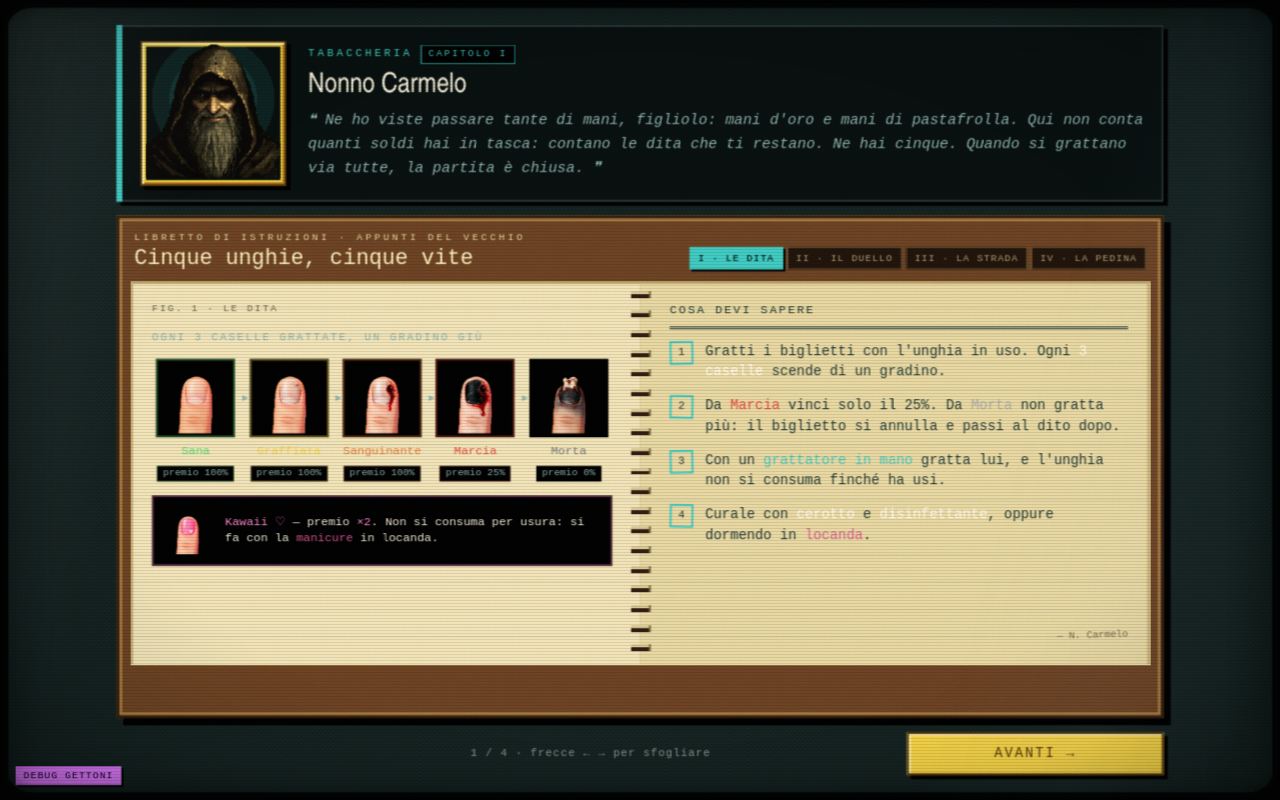
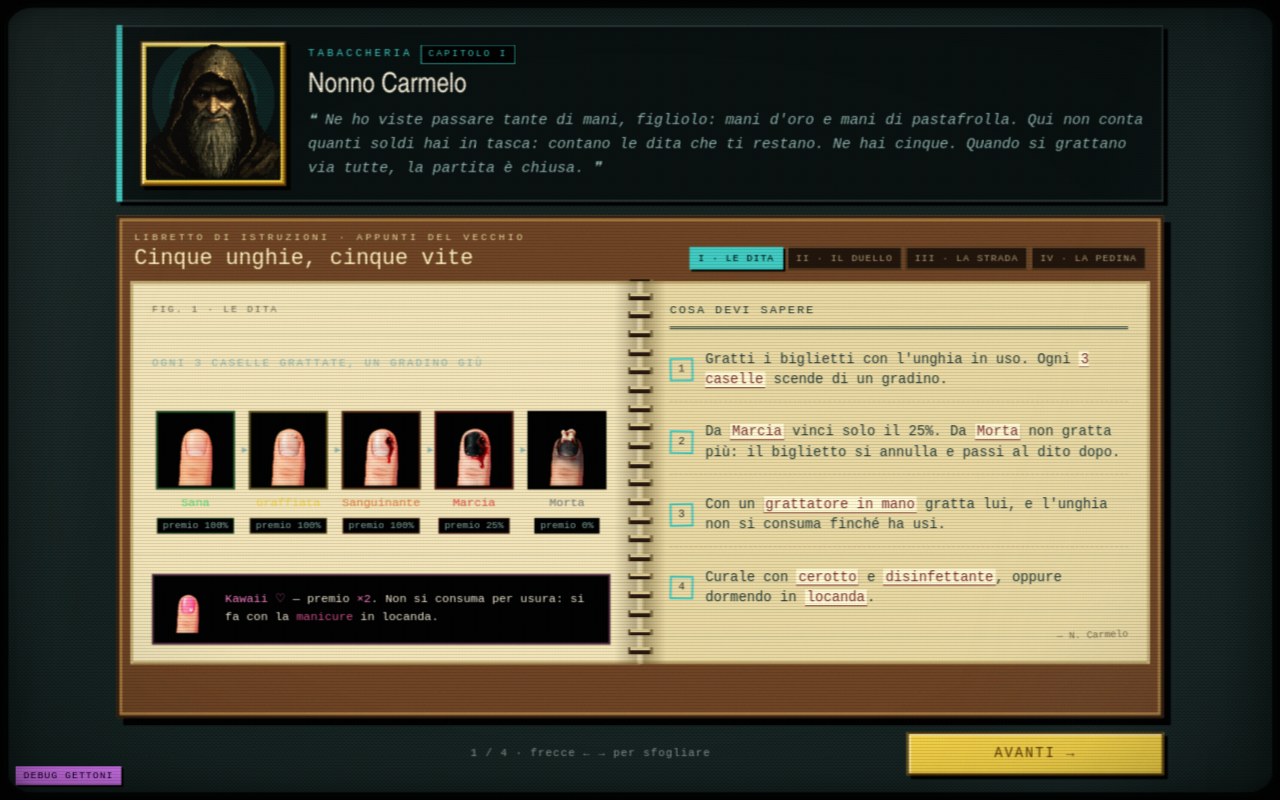
Before and after one commit to brrucelean/grattini-v3, a React (Vite) app: page / in a window 1280 px wide. Both pictures are taken after a click on the button "INIZIA LA RUN". Built offline with nearby package versions, Linux system fonts and the light colour scheme; a web font is replaced by a local one.

Commit message:
Improve sketchbook layout and page turn

```diff
--- a/src/components/intro/TutorialDesk.jsx
+++ b/src/components/intro/TutorialDesk.jsx
@@ -1,4 +1,4 @@
-import { useEffect, useState } from "react";
+import { useEffect, useRef, useState } from "react";
 import { C, FONT, FONT_TITLE } from "../../data/theme.js";
 import { BIOMES, BOSS_MIN_MONEY } from "../../data/biomes.js";
 import { AudioEngine } from "../../audio.js";
@@ -57,7 +57,7 @@ function NailsArt() {
   // Dita della V2 (nail-<stato>.webp, P-07)
   const sprite = (id) => (`nail-${id}`);
   return (
-    <div style={{ display: "flex", flexDirection: "column", gap: 14 }}>
+    <div style={{ height: "100%", display: "flex", flexDirection: "column", justifyContent: "space-evenly", gap: 14 }}>
       <span style={{ fontSize: 11, letterSpacing: 2, color: INK }}>OGNI 3 CASELLE GRATTATE, UN GRADINO GIÙ</span>
       <div style={{ display: "grid", gridTemplateColumns: "repeat(5, minmax(0,1fr))", gap: 6, alignItems: "end" }}>
         {NAILS.map((n, i) => (
@@ -90,7 +90,7 @@ function CombatArt() {
     </div>
   );
   return (
-    <div style={{ display: "flex", flexDirection: "column", gap: 12 }}>
+    <div style={{ height: "100%", display: "flex", flexDirection: "column", justifyContent: "space-evenly", gap: 12 }}>
       {/* il nemico */}
       <div style={{ display: "grid", gridTemplateColumns: "auto minmax(0,1fr)", gap: 12, alignItems: "center" }}>
         <div style={{ width: 64, height: 64, background: "#000", boxShadow: `inset 0 0 0 2px ${C.red}66`, overflow: "hidden" }}>
@@ -141,7 +141,7 @@ const PATH = [
 
 function MapArt() {
   return (
-    <div style={{ display: "flex", flexDirection: "column", gap: 12 }}>
+    <div style={{ height: "100%", display: "flex", flexDirection: "column", justifyContent: "space-evenly", gap: 12 }}>
       <div style={{ position: "relative", display: "grid", gridTemplateColumns: `repeat(${PATH.length}, minmax(0,1fr))`, gap: 4, padding: "14px 6px", background: dither(T.board, T.board2), boxShadow: "inset 0 0 0 2px #000" }}>
         <div aria-hidden style={{ position: "absolute", left: "8%", right: "8%", top: 40, borderTop: `2px dashed ${GOLD.lo}` }} />
         {PATH.map((n, i) => {
@@ -177,7 +177,7 @@ const SHOWCASE = ["ficheBlu", "monetaVicolo", "madreperla", "vhs", "specchietto"
 
 function TokenArt() {
   return (
-    <div style={{ display: "flex", flexDirection: "column", gap: 12 }}>
+    <div style={{ height: "100%", display: "flex", flexDirection: "column", justifyContent: "space-evenly", gap: 12 }}>
       <div style={{ display: "grid", gridTemplateColumns: "auto minmax(0,1fr)", gap: 14, alignItems: "center" }}>
         <div style={{ padding: 10, background: "#000", boxShadow: `inset 0 0 0 2px ${GOLD.mid}` }}><Pedina id="ottone" size={56} /></div>
         <div style={{ display: "flex", flexDirection: "column", gap: 4 }}>
@@ -248,9 +248,13 @@ const CHAPTERS = [
 ];
 
 export function TutorialDesk({ page, onPage, onDone }) {
+  const previousPage = useRef(page);
   const ch = CHAPTERS[page] || CHAPTERS[0];
   const { shown, done, skip } = useTyped(ch.voice);
   const last = page === CHAPTERS.length - 1;
+  const turnDirection = page >= previousPage.current ? "forward" : "backward";
+
+  useEffect(() => { previousPage.current = page; }, [page]);
 
   // ← → per sfogliare
   useEffect(() => {
@@ -300,14 +304,20 @@ export function TutorialDesk({ page, onPage, onDone }) {
           display: "flex", flexDirection: "column", gap: 10,
         }}>
           <style>{`
-            @keyframes sketchbookPageIn {
-              0% { opacity: 0; transform: perspective(900px) rotateY(-5deg) translateX(14px); }
-              55% { opacity: 1; transform: perspective(900px) rotateY(1deg) translateX(-2px); }
-              100% { opacity: 1; transform: perspective(900px) rotateY(0) translateX(0); }
+            @keyframes turnPageForward {
+              0% { transform: rotateY(-94deg); filter: brightness(.62); }
+              45% { transform: rotateY(-42deg); filter: brightness(.78); }
+              100% { transform: rotateY(0); filter: brightness(1); }
+            }
+            @keyframes turnPageBackward {
+              0% { transform: rotateY(94deg); filter: brightness(.62); }
+              45% { transform: rotateY(42deg); filter: brightness(.78); }
+              100% { transform: rotateY(0); filter: brightness(1); }
             }
             @media (prefers-reduced-motion: reduce) {
-              .sketchbook-spread { animation: none !important; }
+              .sketch-page { animation: none !important; }
             }
+            .sketch-rules b { color:#7b3030 !important; background:#fff5cf; padding:0 2px; box-shadow:0 1px #7b3030; }
           `}</style>
           <header style={{ display: "flex", alignItems: "flex-end", justifyContent: "space-between", gap: 16, flexWrap: "wrap", padding: "2px 4px" }}>
             <div style={{ display: "flex", flexDirection: "column", gap: 3 }}>
@@ -328,22 +338,31 @@ export function TutorialDesk({ page, onPage, onDone }) {
             </nav>
           </header>
 
-          <div key={page} className="sketchbook-spread" style={{
+          <div key={page} style={{
             position: "relative", display: "grid", gridTemplateColumns: "repeat(2, minmax(0,1fr))", minHeight: 390,
-            transformOrigin: "50% 50%", animation: "sketchbookPageIn 0.28s steps(4) both",
+            perspective: 1300, isolation: "isolate",
           }}>
-            <span aria-hidden style={{ position: "absolute", zIndex: 3, left: "50%", top: 0, bottom: 0, width: 18, transform: "translateX(-50%)",
-              background: "repeating-linear-gradient(0deg, transparent 0 13px, #332014 13px 17px, #d7c58f 17px 20px)",
-              filter: "drop-shadow(2px 0 #806b43)" }} />
-            <section aria-label="Illustrazione" style={{ background: paperLines, color: PAPER_INK, padding: "22px 28px 22px 22px", boxShadow: "inset 3px 0 #c5af74, inset 0 3px #c5af74" }}>
+            <span aria-hidden style={{ position: "absolute", zIndex: 5, left: "50%", top: -2, bottom: -2, width: 20, transform: "translateX(-50%)",
+              background: "repeating-linear-gradient(0deg, transparent 0 12px, #2a1b11 12px 16px, #d7c58f 16px 19px)",
+              filter: "drop-shadow(3px 0 #806b43) drop-shadow(-2px 0 #5b462c)" }} />
+            <span aria-hidden style={{ position: "absolute", zIndex: 2, left: "calc(50% - 26px)", top: 0, bottom: 0, width: 52,
+              background: "linear-gradient(90deg, transparent, #49371555 42%, #fff7d844 50%, #49371566 58%, transparent)" }} />
+            <section className="sketch-page" aria-label="Illustrazione" style={{
+              background: paperLines, color: PAPER_INK, padding: "22px 30px 22px 22px", boxShadow: "inset 3px 0 #c5af74, inset 0 3px #c5af74, inset 0 -3px #b79c60",
+              transformOrigin: "right center", animation: turnDirection === "backward" ? "turnPageBackward .48s steps(7) both" : "none",
+            }}>
               <span style={{ display: "block", marginBottom: 14, fontSize: 10, letterSpacing: 2, color: "#6e654d" }}>FIG. {page + 1} · {ch.tab}</span>
               <ch.Art />
             </section>
-            <section aria-label="Regole" style={{ background: `repeating-linear-gradient(0deg, transparent 0 27px, #5f817622 27px 28px), ${PAPER_2}`,
-              color: PAPER_INK, padding: "22px 22px 22px 30px", boxShadow: "inset -3px 0 #c5af74, inset 0 3px #c5af74", display: "flex", flexDirection: "column", gap: 12 }}>
+            <section className="sketch-page sketch-rules" aria-label="Regole" style={{ background: `repeating-linear-gradient(0deg, transparent 0 27px, #5f817622 27px 28px), ${PAPER_2}`,
+              color: PAPER_INK, padding: "22px 22px 22px 30px", boxShadow: "inset -3px 0 #c5af74, inset 0 3px #c5af74, inset 0 -3px #b79c60",
+              display: "flex", flexDirection: "column", justifyContent: "space-between", gap: 10,
+              transformOrigin: "left center", animation: turnDirection === "forward" ? "turnPageForward .48s steps(7) both" : "none",
+            }}>
               <span style={{ fontSize: 12, letterSpacing: 2, color: PAPER_INK, borderBottom: `3px double ${PAPER_INK}`, paddingBottom: 7 }}>COSA DEVI SAPERE</span>
               {ch.rules.map((r, i) => (
-                <div key={i} style={{ display: "grid", gridTemplateColumns: "26px minmax(0,1fr)", gap: 10, alignItems: "start" }}>
+                <div key={i} style={{ flex: 1, display: "grid", gridTemplateColumns: "26px minmax(0,1fr)", gap: 10, alignItems: "center",
+                  padding: "4px 0", borderBottom: i < ch.rules.length - 1 ? "1px dashed #806f493d" : "none" }}>
                   <span style={{ width: 24, height: 24, display: "grid", placeItems: "center", border: `2px solid ${ch.color}`,
                     color: PAPER_INK, fontSize: 11, transform: `rotate(${i % 2 ? 1 : -1}deg)` }}>{i + 1}</span>
                   <span style={{ fontSize: 14, lineHeight: 1.55, color: PAPER_INK }}>{r}</span>
```
